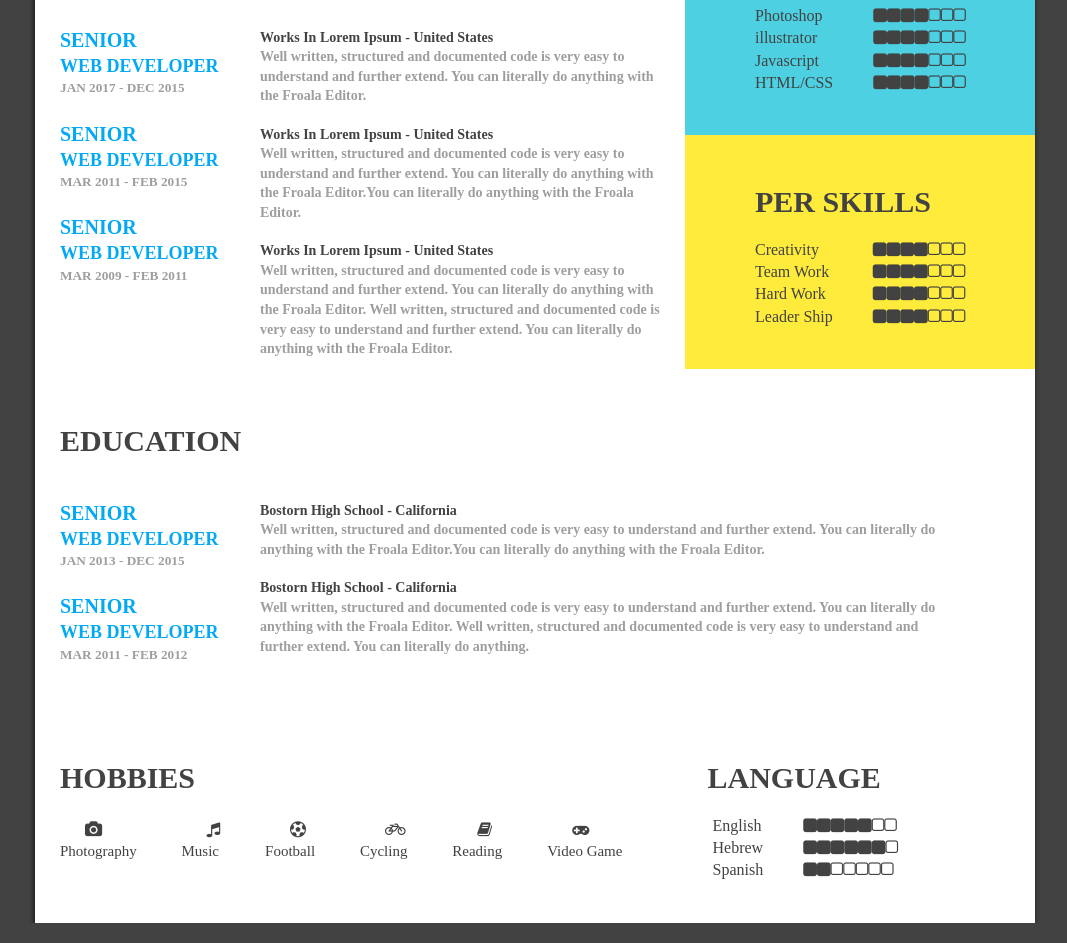
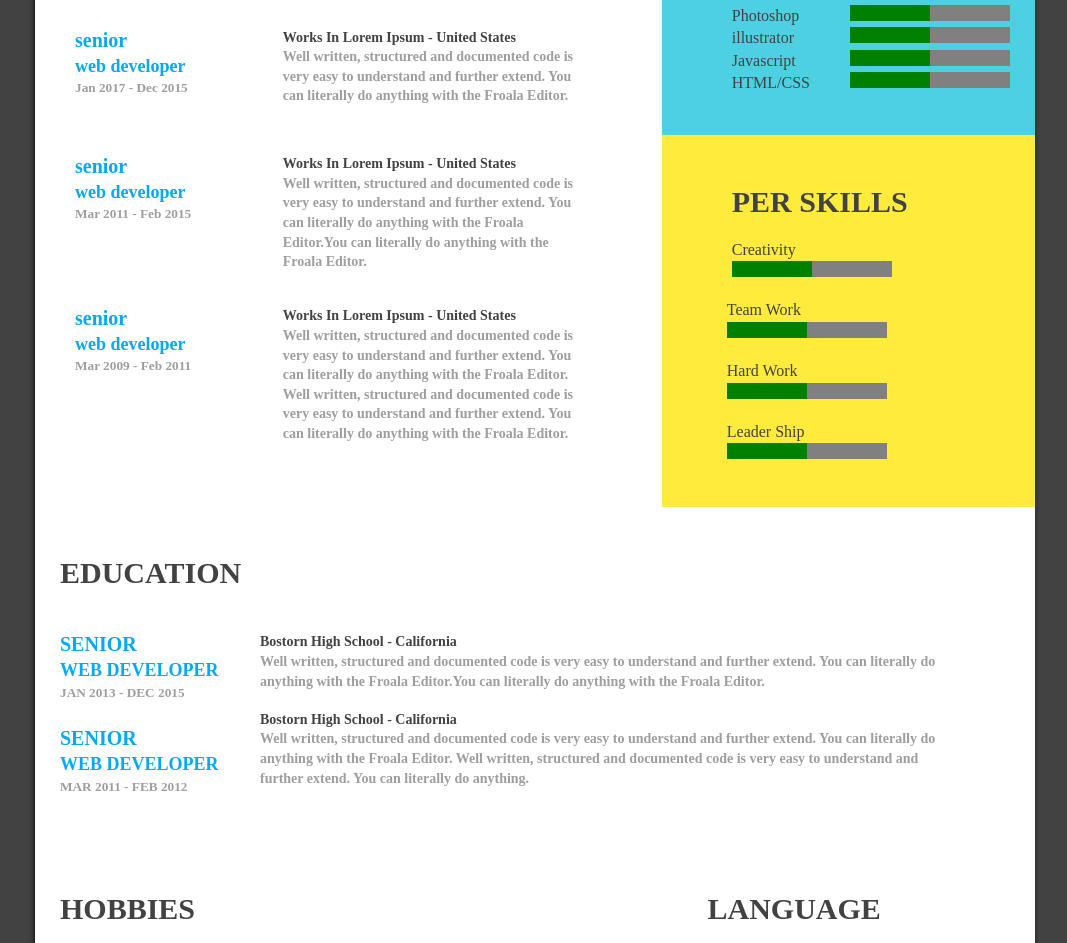
Before and after one commit to maychook/CV, a plain HTML site: page index.html in a window 1280 px wide. Shown: the part 577-1520 px from the top of the page, without its empty margins (105-1172 px from the left). Drawn offline with nearby package versions, Linux system fonts and the light colour scheme.

Commit message:
added progress bar and fixed the icons in hobbies

```diff
--- a/css/custom.css
+++ b/css/custom.css
@@ -1,8 +1,17 @@
-body{
+body
+{
     font-family: 'Levenim MT';
     background: #424242;
     color: white;
 }
+
+progress
+{
+    background-color: transparent;
+
+
+}
+
 #cv
 {
     width: 1000px;
@@ -118,9 +127,13 @@ body{
 #inner-experience
 {
     display: flex;
+    flex-direction: column;
     margin-top: 0;
     padding-top:0;
-    padding-left: 25px;
+/*    padding-left: 25px;*/
+    padding-left: 0;
+/*    padding-right: 25px;*/
+    width: 80%;
 }
 
 #inner-experience ul
@@ -129,22 +142,22 @@ body{
     margin-top: 0;
     padding-top: 0;
 }
-
+/*
 #inner-experience ul:first-child
 {
     padding-left: 0;
     text-transform: uppercase;
     margin: 0;
-/*    padding: 0;*/
+//   padding: 0;
     width: 200px;
+}*/
+
+/*#inner-experience ul:nth-child(2)*/
+/*
+#inner-experience ul
+{
 }
-
-#inner-experience ul:nth-child(2)
-{
-    padding-left: 0;
-    padding-right: 25px;
-    width: 400px;
-}
+*/
 
 #inner-experience article
 {
@@ -175,12 +188,39 @@ body{
     color: #9e9e9e;
 }
 
+.expert
+{
+    display: flex;
+    width: 100%;
+}
+
+.first-col
+{
+/*    width: 450px;*/
+    flex-basis: 40%;
+    padding-right: 12px;
+/*    display: flex;*/
+}
+
+.sec-col
+{
+    flex-basis: 60%;
+}
+
+
 /*------------------------------------------ skills sesion ---------------------------------*/
 
 #skills
 {
-    width: 450px;
+    width: auto;
 }
+
+/*
+.skill
+{
+    display: flex;
+}
+*/
 
 #skills h1
 {
@@ -219,11 +259,13 @@ body{
     padding-left: 45px;
 }
 
+/*
 #inner-per-skills
 {
     padding: 0;
     display: flex;
 }
+*/
 
 #inner-per-skills ul:first-child
 {
@@ -322,9 +364,6 @@ body{
     color: #424242;
 }
 
-
-
-
 /*------------------------------------------ hobbies secstion ---------------------------------*/
 
 #hobbies
@@ -358,12 +397,16 @@ body{
     font-weight: 100;
     margin: 0;
 }
-#hobbies i
+
+.hobbie
 {
-    padding-left: 25px;
+    display: flex;
+    justify-content: center;
+    align-items: center;
+    flex-direction: column;
 }
 
-/*------------------------------------------ hobbies secstion ---------------------------------*/
+/*------------------------------------------ laguage secstion ---------------------------------*/
 
 #language
 {
--- a/index.html
+++ b/index.html
@@ -88,37 +88,48 @@
                 <section id="experience">
                     <h1>experience</h1>
                     <section id="inner-experience">
-                        <ul>
-                            <li>
+                        <ul class="expert">
+
+                            <li class="first-col">
                                 <h2>senior</h2>
                                 <h3>web developer</h3>
                                 <h5>Jan 2017 - Dec 2015</h5>
                             </li>
-                            <li>
-                                <h2>senior</h2>
-                                <h3>web developer</h3>
-                                <h5>Mar 2011 - Feb 2015</h5>
-                            </li>
-                            <li>
-                                <h2>senior</h2>
-                                <h3>web developer</h3>
-                                <h5>Mar 2009 - Feb 2011</h5>
-                            </li>
-                        </ul>
-                        <ul>
-                            <li>
+
+                            <li class="sec-col">
                                 <h4>Works In Lorem Ipsum - United States</h4>
                                 <article>
                                     Well written, structured and documented code is very easy to understand and further extend. You can literally do anything with the Froala Editor.
                                 </article>
                             </li>
-                            <li>
+
+                        </ul>
+
+                        <ul class="expert">
+
+                            <li class="first-col">
+                                <h2>senior</h2>
+                                <h3>web developer</h3>
+                                <h5>Mar 2011 - Feb 2015</h5>
+                            </li>
+
+                            <li class="sec-col">
                                 <h4>Works In Lorem Ipsum - United States</h4>
                                 <article>
                                     Well written, structured and documented code is very easy to understand and further extend. You can literally do anything with the Froala Editor.You can literally do anything with the Froala Editor.
                                 </article>
                             </li>
-                            <li>
+
+                        </ul>
+
+                        <ul class="expert">
+                            <li class="first-col">
+                                <h2>senior</h2>
+                                <h3>web developer</h3>
+                                <h5>Mar 2009 - Feb 2011</h5>
+                            </li>
+
+                            <li class="sec-col">
                                 <h4>Works In Lorem Ipsum - United States</h4>
                                 <article>
                                     Well written, structured and documented code is very easy to understand and further extend. You can literally do anything with the Froala Editor. Well written, structured and documented code is very easy to understand and further extend. You can literally do anything with the Froala Editor.
@@ -138,33 +149,55 @@
                                 <li>HTML/CSS</li>
                             </ul>
                             <ul>
-                                <li><i class="fa fa-square" aria-hidden="true"></i><i class="fa fa-square" aria-hidden="true"></i><i class="fa fa-square" aria-hidden="true"></i><i class="fa fa-square" aria-hidden="true"></i><i class="fa fa-square-o" aria-hidden="true"></i><i class="fa fa-square-o" aria-hidden="true"></i><i class="fa fa-square-o" aria-hidden="true"></i></li>
+                                <li>
+                                    <progress value="50" max="100"></progress>
 
-                                <li><i class="fa fa-square" aria-hidden="true"></i><i class="fa fa-square" aria-hidden="true"></i><i class="fa fa-square" aria-hidden="true"></i><i class="fa fa-square" aria-hidden="true"></i><i class="fa fa-square-o" aria-hidden="true"></i><i class="fa fa-square-o" aria-hidden="true"></i><i class="fa fa-square-o" aria-hidden="true"></i></li>
+                                    <!--                                    <i class="fa fa-square" aria-hidden="true"></i><i class="fa fa-square" aria-hidden="true"></i><i class="fa fa-square" aria-hidden="true"></i><i class="fa fa-square" aria-hidden="true"></i><i class="fa fa-square-o" aria-hidden="true"></i><i class="fa fa-square-o" aria-hidden="true"></i><i class="fa fa-square-o" aria-hidden="true"></i>-->
+                                </li>
 
-                                <li><i class="fa fa-square" aria-hidden="true"></i><i class="fa fa-square" aria-hidden="true"></i><i class="fa fa-square" aria-hidden="true"></i><i class="fa fa-square" aria-hidden="true"></i><i class="fa fa-square-o" aria-hidden="true"></i><i class="fa fa-square-o" aria-hidden="true"></i><i class="fa fa-square-o" aria-hidden="true"></i></li>
+                                <li>
+                                    <progress value="50" max="100"></progress>
+<!--                                    <i class="fa fa-square" aria-hidden="true"></i><i class="fa fa-square" aria-hidden="true"></i><i class="fa fa-square" aria-hidden="true"></i><i class="fa fa-square" aria-hidden="true"></i><i class="fa fa-square-o" aria-hidden="true"></i><i class="fa fa-square-o" aria-hidden="true"></i><i class="fa fa-square-o" aria-hidden="true"></i>-->
+                                </li>
 
-                                <li><i class="fa fa-square" aria-hidden="true"></i><i class="fa fa-square" aria-hidden="true"></i><i class="fa fa-square" aria-hidden="true"></i><i class="fa fa-square" aria-hidden="true"></i><i class="fa fa-square-o" aria-hidden="true"></i><i class="fa fa-square-o" aria-hidden="true"></i><i class="fa fa-square-o" aria-hidden="true"></i></li>
+                                <li>
+                                    <progress value="50" max="100"></progress>
+<!--                                    <i class="fa fa-square" aria-hidden="true"></i><i class="fa fa-square" aria-hidden="true"></i><i class="fa fa-square" aria-hidden="true"></i><i class="fa fa-square" aria-hidden="true"></i><i class="fa fa-square-o" aria-hidden="true"></i><i class="fa fa-square-o" aria-hidden="true"></i><i class="fa fa-square-o" aria-hidden="true"></i>-->
+                                </li>
+
+                                <li>
+                                    <progress value="50" max="100"></progress>
+<!--                                    <i class="fa fa-square" aria-hidden="true"></i><i class="fa fa-square" aria-hidden="true"></i><i class="fa fa-square" aria-hidden="true"></i><i class="fa fa-square" aria-hidden="true"></i><i class="fa fa-square-o" aria-hidden="true"></i><i class="fa fa-square-o" aria-hidden="true"></i><i class="fa fa-square-o" aria-hidden="true"></i>-->
+                                </li>
                             </ul>
                         </section>
                     </section>
                     <section id="per-skills">
                         <h1>per skills</h1>
                         <section id="inner-per-skills">
-                            <ul>
+                            <ul class=".skill">
                                 <li>Creativity</li>
+                                <li>
+                                    <progress value="50" max="100"></progress>
+                                </li>
+                            </ul>
+                            <ul class=".skill">
                                 <li>Team Work</li>
+                                <li>
+                                    <progress value="50" max="100"></progress>
+                                </li>
+                            </ul>
+                            <ul class=".skill">
                                 <li>Hard Work</li>
+                                <li>
+                                    <progress value="50" max="100"></progress>
+                                </li>
+                            </ul>
+                            <ul class=".skill">
                                 <li>Leader Ship</li>
-                            </ul>
-                            <ul>
-                                <li><i class="fa fa-square" aria-hidden="true"></i><i class="fa fa-square" aria-hidden="true"></i><i class="fa fa-square" aria-hidden="true"></i><i class="fa fa-square" aria-hidden="true"></i><i class="fa fa-square-o" aria-hidden="true"></i><i class="fa fa-square-o" aria-hidden="true"></i><i class="fa fa-square-o" aria-hidden="true"></i></li>
-
-                                <li><i class="fa fa-square" aria-hidden="true"></i><i class="fa fa-square" aria-hidden="true"></i><i class="fa fa-square" aria-hidden="true"></i><i class="fa fa-square" aria-hidden="true"></i><i class="fa fa-square-o" aria-hidden="true"></i><i class="fa fa-square-o" aria-hidden="true"></i><i class="fa fa-square-o" aria-hidden="true"></i></li>
-
-                                <li><i class="fa fa-square" aria-hidden="true"></i><i class="fa fa-square" aria-hidden="true"></i><i class="fa fa-square" aria-hidden="true"></i><i class="fa fa-square" aria-hidden="true"></i><i class="fa fa-square-o" aria-hidden="true"></i><i class="fa fa-square-o" aria-hidden="true"></i><i class="fa fa-square-o" aria-hidden="true"></i></li>
-
-                                <li><i class="fa fa-square" aria-hidden="true"></i><i class="fa fa-square" aria-hidden="true"></i><i class="fa fa-square" aria-hidden="true"></i><i class="fa fa-square" aria-hidden="true"></i><i class="fa fa-square-o" aria-hidden="true"></i><i class="fa fa-square-o" aria-hidden="true"></i><i class="fa fa-square-o" aria-hidden="true"></i></li>
+                                <li>
+                                    <progress value="50" max="100"></progress>
+                                </li>
                             </ul>
                         </section>
                     </section>
@@ -205,27 +238,27 @@
                 <section id="hobbies">
                     <h1>hobbies</h1>
                     <ul id ="social-networks">
-                        <li>
+                        <li class="hobbie">
                             <i class="fa fa-camera" aria-hidden="true"></i>
                             <h4>Photography</h4>
                         </li>
-                        <li>
+                        <li class="hobbie">
                             <i class="fa fa-music" aria-hidden="true"></i>
                             <h4>Music</h4>
                         </li>
-                        <li>
+                        <li class="hobbie">
                             <i class="fa fa-futbol-o" aria-hidden="true"></i>
                             <h4>Football</h4>
                         </li>
-                        <li>
+                        <li class="hobbie">
                             <i class="fa fa-bicycle" aria-hidden="true"></i>
                             <h4>Cycling</h4>
                         </li>
-                        <li>
+                        <li class="hobbie">
                             <i class="fa fa-book" aria-hidden="true"></i>
                             <h4>Reading</h4>
                         </li>
-                        <li>
+                        <li class="hobbie">
                             <i class="fa fa-gamepad" aria-hidden="true"></i>
                             <h4>Video Game</h4>
                         </li>
```
